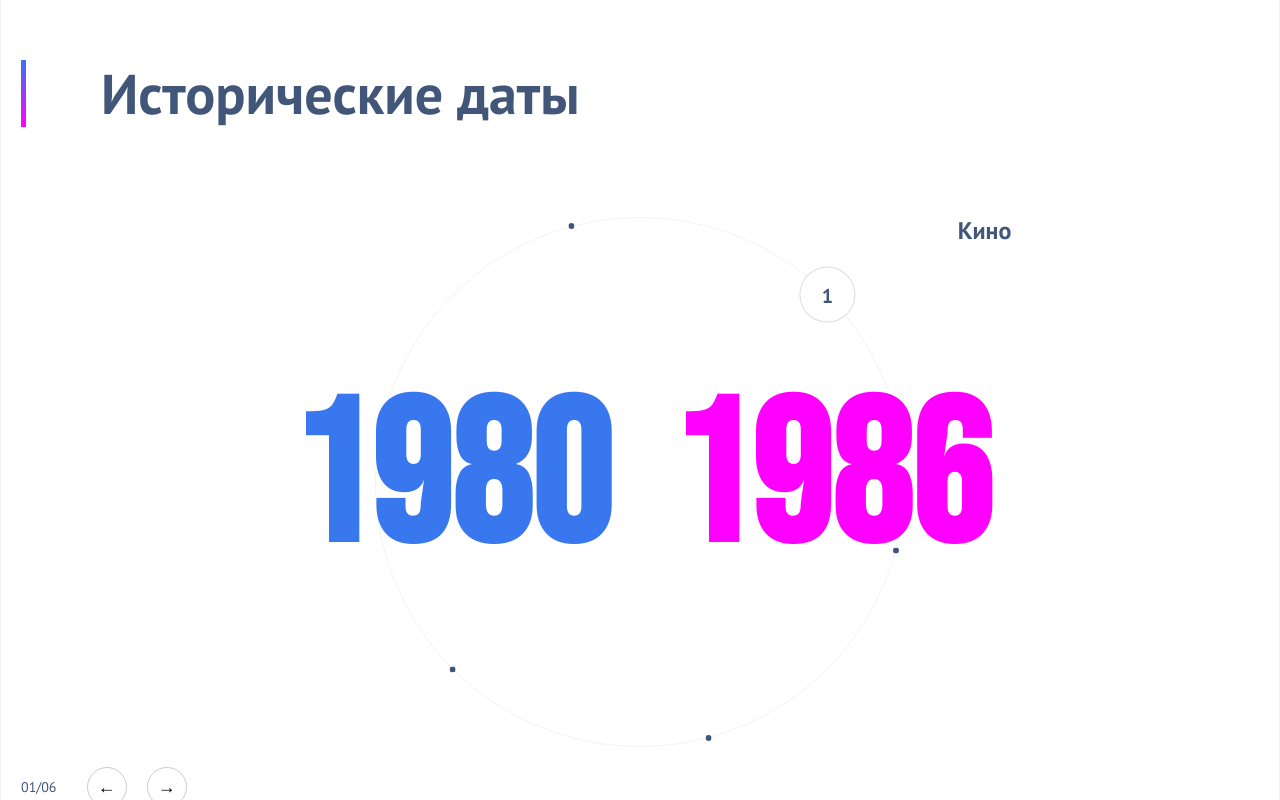
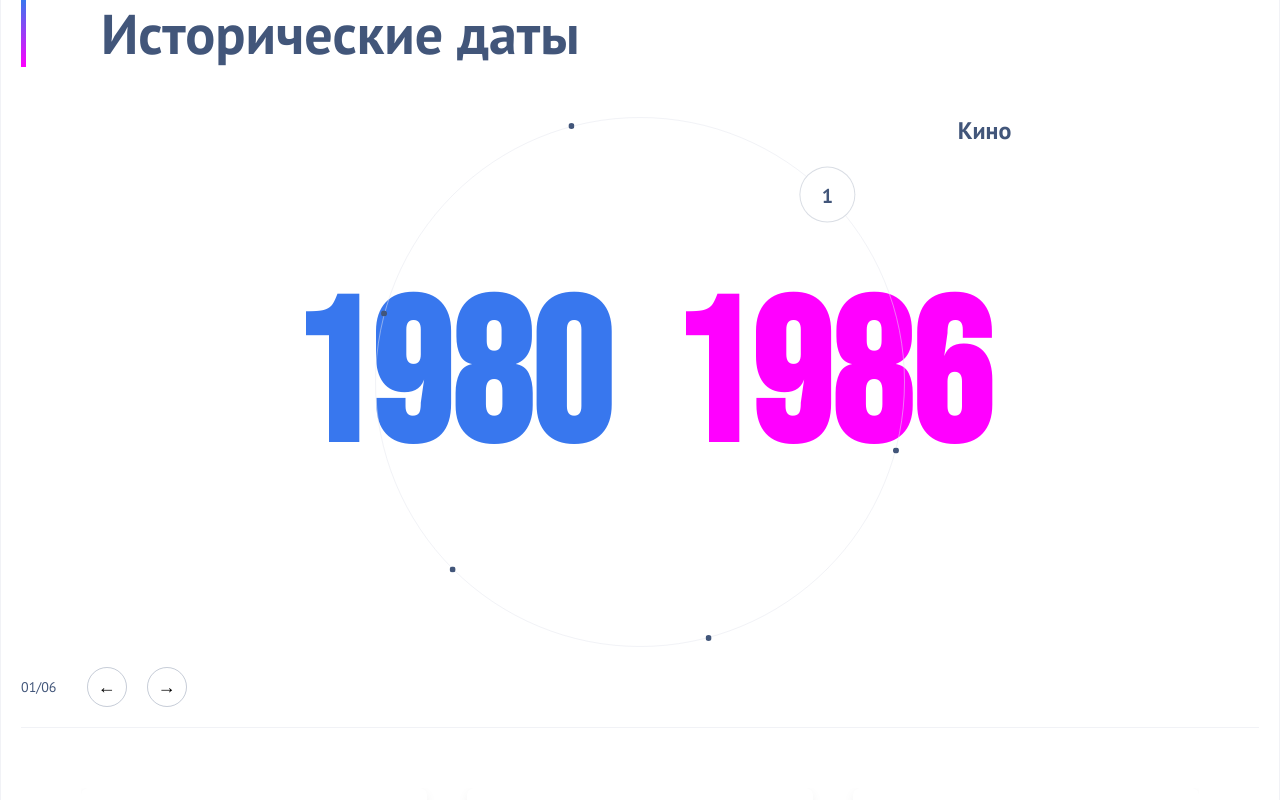
Before and after one commit to stepGT/this_react_historical_dates, a React app: page / in a window 1280 px wide. Shown: the top 800 px of the page. Built offline with nearby package versions, Linux system fonts and the light colour scheme; the HTML template or start-up script is replaced by a standard one.

Commit message:
Styled fix

```diff
--- a/src/styles/CircleNavigation.scss
+++ b/src/styles/CircleNavigation.scss
@@ -14,6 +14,7 @@
     display: flex;
     justify-content: center;
     align-items: center;
+    z-index: 1;
 
     @media (max-width: vars.$breakpoint-tablet) {
       width: 400px;
@@ -118,7 +119,6 @@
     font-size: 200px;
     font-weight: 700;
     line-height: 1;
-    z-index: 10;
     font-family: vars.$font-secondary;
 
     @media (max-width: vars.$breakpoint-tablet) {
--- a/src/styles/TitleBlock.scss
+++ b/src/styles/TitleBlock.scss
@@ -2,7 +2,7 @@
 
 .title-block {
   position: relative;
-  padding: 60px 0 40px 80px;
+  padding: 0 0 0 80px;
 
   &__title {
     font-size: 56px;
@@ -24,7 +24,7 @@
   }
 
   @media (max-width: vars.$breakpoint-tablet) {
-    padding: 40px 0 30px 40px;
+    padding: 0 0 0 40px;
 
     &__title {
       font-size: 42px;
@@ -36,7 +36,7 @@
   }
 
   @media (max-width: vars.$breakpoint-mobile) {
-    padding: 20px 0 20px 20px;
+    padding: 0 0 0 20px;
 
     &__title {
       font-size: 28px;
```
